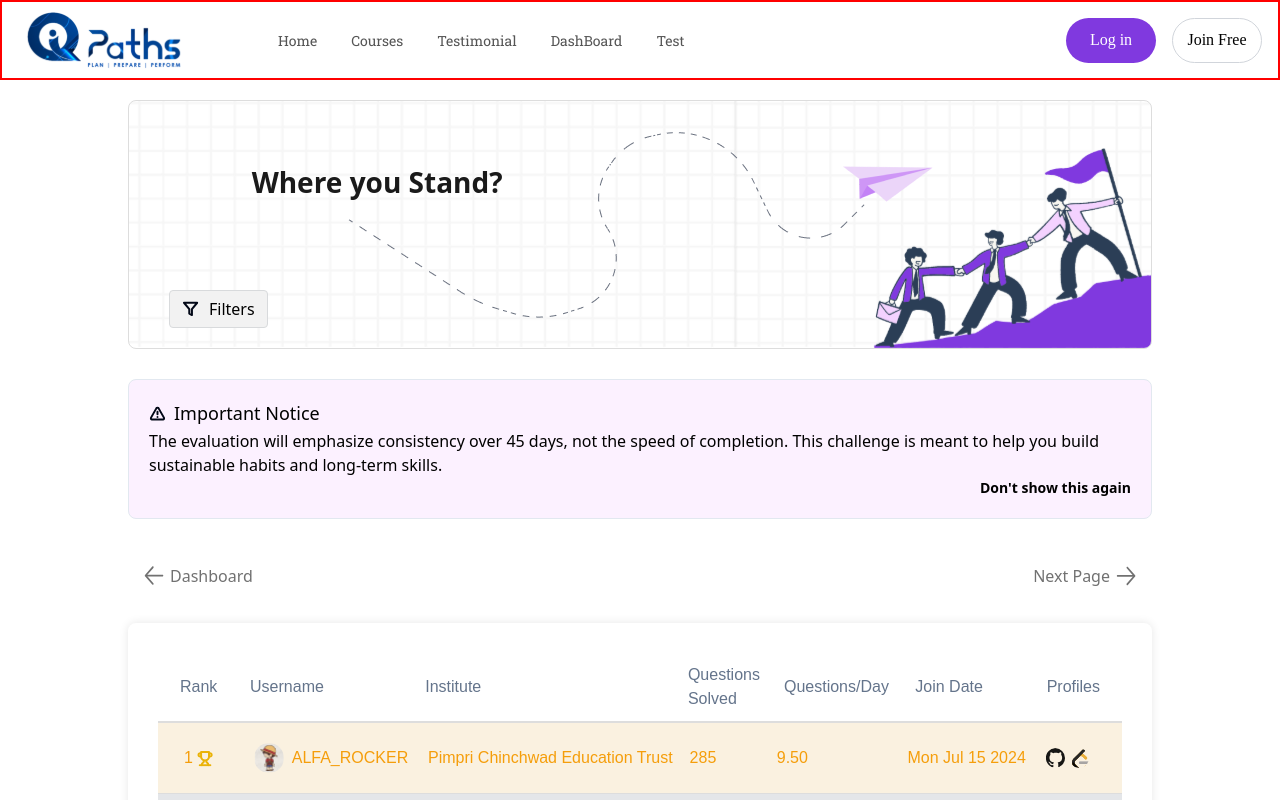
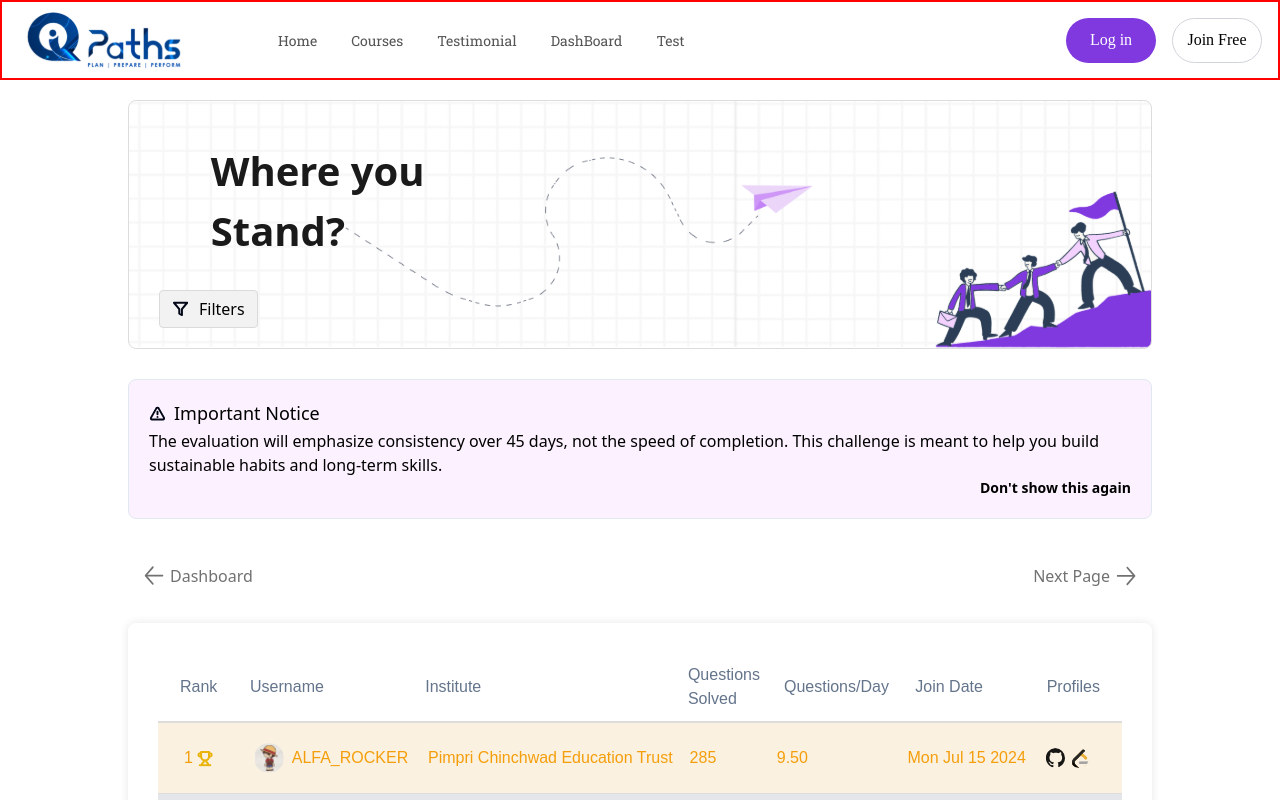
Before and after one commit to ITISH7/iqpathsquizFrontend, a React app: page /leaderboard in a window 1280 px wide. Shown: the top 800 px of the page. Built offline with nearby package versions, Linux system fonts and the light colour scheme; the HTML template or start-up script is replaced by a standard one; a web font is replaced by a local one.

Commit message:
Update CSS styles and add missing components

```diff
--- a/src/componets/LeaderBoardHeroSection/LeaderBoardHeroSection.module.css
+++ b/src/componets/LeaderBoardHeroSection/LeaderBoardHeroSection.module.css
@@ -4,7 +4,7 @@
   justify-content: space-between;
   position: relative;
   height: 249px;
-  width: 80%;
+  width: 90%;
   margin: 20px auto;
   border: 1px solid #ddd;
   border-radius: 8px;
@@ -17,26 +17,27 @@
 
 .image {
   /* border: 2px solid red; */
-  position: relative;
-  left: 20%;
-  top: 0px;
+  position: absolute;
+  left: 22%;
+  top: 70px;
   z-index: 1;
+  width: 225px;
 }
 
 .imageCorner{
   /* border: 2px solid red; */
-  position: relative;
-  bottom: -28px;
-  right: -22px;
+  position: absolute;
+  bottom: -10px;
+  right: -12px;
   z-index: 1;
-  ;
+  height: 8rem;
 }
 
 .filterButton {
   display: flex;
   position: absolute;
-  left: 40px;
-  bottom: 20px;
+  left: 20px;
+  bottom: 15px;
   padding: 6px 12px;
   gap: 10px;
   background-color: #f2f2f2;
@@ -46,13 +47,121 @@
   font-weight: 500;
 }
 
+.filterButton button{
+  display: none;
+}
+
 .title {
-  flex-grow: 1;
-  text-align: center;
-  font-size: 28px;
+  position: absolute;
+  font-size: var(--size-xl);
   font-weight: bold;
   color: #1a1a1a;
-  position: absolute;
-  top: 60px;
-  left:12%;
+  width: 120px;
+  top: 40px;
+  left:8%;
+  /* border: 2px solid red; */
 }
+
+/* xs */
+@media (min-width: 475px) {
+
+  .container{
+    width: 80%;
+  }
+
+  .title{
+    font-size: var(--size-xl);
+  }
+  .image{
+    width: 300px;
+    left: 20%;
+    top: 60px;
+  }
+}
+
+/* sm */
+@media (min-width: 640px) {
+
+  .title{
+    font-size: var(--size-3xl);
+    width: 200px;
+  }
+  .image{
+    width: 420px;
+    left: 20%;
+    top: 60px;
+  }
+
+  .imageCorner{
+    height: 10rem;
+    bottom: -13px;
+    right: -15px;
+  }
+
+  .filterButton{
+    left: 30px;
+    bottom: 20px;
+  }
+
+  .filterButton button{
+    display: block;
+  }
+}
+
+/* md */
+@media (min-width: 768px) {
+
+  .title{
+    font-size: var(--size-3xl);
+    width: 200px;
+  }
+  .image{
+    width: 420px;
+    left: 20%;
+    top: 60px;
+  }
+
+  .imageCorner{
+    height: 10rem;
+  }
+}
+
+/* lg */
+@media (min-width: 1024px) {
+
+  .title{
+    font-size: var(--size-4xl);
+    width: 200px;
+  }
+  .image{
+    width: 500px;
+    left: 20%;
+    top: 60px;
+  }
+
+  .imageCorner{
+    height: 11rem;
+    right: -18px;
+  }
+}
+
+/* xl */
+@media (min-width: 1280px) {
+  .title{
+    font-size: var(--size-5xl);
+    width: 300px;
+  }
+  .image{
+    width: 500px;
+    left: 20%;
+    top: 50px;
+  }
+
+  .imageCorner{
+    height: 11rem;
+    right: -18px;
+  }
+}
+
+/* 2xl */
+/* @media (min-width: 1536px) {} */
--- a/src/componets/QuestionTopicDropDown/QuestionTopicDropDown.jsx
+++ b/src/componets/QuestionTopicDropDown/QuestionTopicDropDown.jsx
@@ -63,41 +63,43 @@ function QuestionTopicDropDown({ name }) {
         </div>
       </div>
       {isOpen && (
-        <div className={styles.content}>
+        <div className={`${styles.content} `}>
           <table className={styles.table}>
-            <colgroup>
-              <col style={{ width: '8%' }} />
-              <col style={{ width: '37%' }} />
-              <col style={{ width: '8%' }} />
-              <col style={{ width: '8%' }} />
-              <col style={{ width: '8%' }} />
-              <col style={{ width: '8%' }} />
-              <col style={{ width: '12.5%' }} />
-              <col style={{ width: '8%' }} />
+             <colgroup>
+              <col className={styles.colStatus} />
+              <col className={styles.colProblem} />
+              <col className={styles.colArticle} />
+              <col className={styles.colYouTube} />
+              <col className={styles.colPractice} />
+              <col className={styles.colNote} />
+              <col className={styles.colDifficulty} />
+              <col className={styles.colRevision} />
             </colgroup>
+
+
             <thead>
               <tr>
                 <th>Status</th>
                 <th>Problem</th>
-                <th>Article</th>
-                <th>YouTube</th>
-                <th>Practice</th>
-                <th>Note</th>
+                <th className={styles.remove}>Article</th>
+                <th className={styles.remove}>YouTube</th>
+                <th className={styles.remove}>Practice</th>
+                <th className={styles.remove}>Note</th>
                 <th>Difficulty</th>
-                <th>Revision</th>
+                <th className={styles.remove}>Revision</th>
               </tr>
             </thead>
             <tbody>
               {problems.map((problem, index) => (
                 <tr key={index}>
-                  <td className={styles.icons}><input type="checkbox" /></td>
-                  <td className={styles.problemColumn}>{problem.name}</td>
-                  <td><img src="src\assets\Artical.svg" alt="Article" className={styles.icons} /></td>
-                  <td><img src="src\assets\YouTube.svg" alt="YouTube" className={styles.icons} /></td>
-                  <td><img src="src\assets\Leetcode.svg" alt="Practice" className={styles.icons} /></td>
-                  <td className={styles.icons}><button className={styles.noteButton}>+</button></td>
-                  <td className={styles.difficulty}>{renderDifficultyBadge(problem.difficulty)}</td>
-                  <td>
+                  <td className={`${styles.icons}`}><input type="checkbox" /></td>
+                  <td className={`${styles.problemColumn}`}>{problem.name}</td>
+                  <td className={styles.remove}><img src="src\assets\Artical.svg" alt="Article" className={styles.icons} /></td>
+                  <td className={styles.remove}><img src="src\assets\YouTube.svg" alt="YouTube" className={styles.icons} /></td>
+                  <td className={styles.remove}><img src="src\assets\Leetcode.svg" alt="Practice" className={styles.icons} /></td>
+                  <td className={`${styles.icons} ${styles.remove} `}><button className={styles.noteButton}>+</button></td>
+                  <td className={styles.difficulty} >{renderDifficultyBadge(problem.difficulty)}</td>
+                  <td className={styles.remove}>
                     <img src={imageStates[index] === 'RevisionShine' ? RevisionShine : Revision} alt="Revision Toggle" onClick={() => handleRevisionToggle(index)} className={styles.icons} />
                   </td>
                 </tr>
--- a/src/componets/QuestionTopicDropDown/QuestionTopicDropDown.module.css
+++ b/src/componets/QuestionTopicDropDown/QuestionTopicDropDown.module.css
@@ -153,6 +153,8 @@
   color: white;
 }
 
+/* drop down css */
+
 .progressOpen .filterButton {
   background-color: #CA9DD8;
 }
@@ -188,12 +190,29 @@
   border-radius: 15px;
   overflow: hidden;
   table-layout: fixed;
+  font-size: var(--size-base);
+}
+/* .remove{
+  display: none;
+} */
+
+.colStatus,
+.colArticle,
+.colYouTube,
+.colPractice,
+.colNote,
+.colRevision {
+  width: 8%;
 }
 
-/* .table tr{
-  display: grid;
-  grid-template-columns: 1fr 1fr 1fr 1fr 1fr 1fr 1fr;
-} */
+.colDifficulty{
+  width: 12.5%;
+}
+
+.colProblem {
+  width: 37%;
+}
+
 
 .table th,
 .table td {
@@ -202,6 +221,7 @@
   border: 1px solid #ddd;
 
 }
+
 
 .table th {
   font-size: 12px;
@@ -214,7 +234,6 @@
   align-items: center;
   justify-content: center;
   gap: 5px;
-
 }
 
 .hardBadge {
@@ -223,6 +242,8 @@
   padding: 5px 15px;
   border-radius: 2rem;
   border: 1.5px solid white;
+
+
 }
 
 .hardBadge:hover {
@@ -357,20 +378,36 @@
     margin-right: 12px;
   }
 
+  .colStatus,
+  .colArticle,
+  .colYouTube,
+  .colPractice,
+  .colNote,
+  .colRevision {
+    width: 8%;
+  }
+
+  .colDifficulty{
+    width: 12.5%;
+  }
+
+  .colProblem {
+    width: 37%;
+  }
 }
 
 /* lg */
 @media (min-width: 1024px) {
   .header h2 {
-    font-size: var(--size-xl);
+    font-size: var(--size-lg);
   }
 
   .progress button{
-    font-size: var(--size-xl);
+    font-size: var(--size-lg);
   }
 
   .progress span{
-    font-size: var(--size-xl);
+    font-size: var(--size-lg);
     height: 40px;
     width: 40px;
   }
@@ -396,3 +433,10 @@
 
 /* 2xl */
 /* @media (min-width: 1536px) {} */
+
+
+@media (min-width: 1925px) {
+  .tableContainer{
+    max-width: 1540px;
+  }
+}
--- a/src/componets/Statistics/Statistics.module.css
+++ b/src/componets/Statistics/Statistics.module.css
@@ -48,6 +48,7 @@
     width: 95%;
     margin: 0 auto;
     /* border: 1px solid green; */
+    /* overflow-x: scroll; */
 }
 
 .card {
@@ -115,11 +116,11 @@
     position: relative;
     background-image: url('src/assets/ThoughtBg.svg');
     background-size:contain;
-    width: 543px;
+    /* max-width: px; */
     height: 258px;
     border-radius: 25px;
     box-shadow: 0 0 10px rgba(0, 0, 0, 0.3);
-    /* border: 2px solid green; */
+    border: 2px solid green;
   }
 
   .thoughtPara {
@@ -342,3 +343,22 @@
 .shareButton:hover .shareIconImg {
     filter: brightness(0) invert(1);
 }
+
+
+/* xs */
+/* @media (min-width: 475px) {} */
+
+/* sm */
+/* @media (min-width: 640px) {} */
+
+/* md */
+/* @media (min-width: 768px) {} */
+
+/* lg */
+/* @media (min-width: 1024px) {} */
+
+/* xl */
+/* @media (min-width: 1280px) {} */
+
+/* 2xl */
+/* @media (min-width: 1536px) {} */
--- a/src/modals/barGraph/BarGraph.module.css
+++ b/src/modals/barGraph/BarGraph.module.css
@@ -1,5 +1,5 @@
 .container{
-    width: 30rem;
+    width: 20rem;
     height: 100%;
     /* border: 2px solid red; */
 }
--- a/src/pages/Home.jsx
+++ b/src/pages/Home.jsx
@@ -12,7 +12,7 @@ function Home() {
     <>
      <HeroSection />
      <AddBlock />
-     {/* <Statistics /> */}
+     <Statistics />
      <ProgrssBar />
      <QuestionTopicDropDown name={`Apptitude`} />
      <QuestionTopicDropDown name={`QUANT`} />
```
